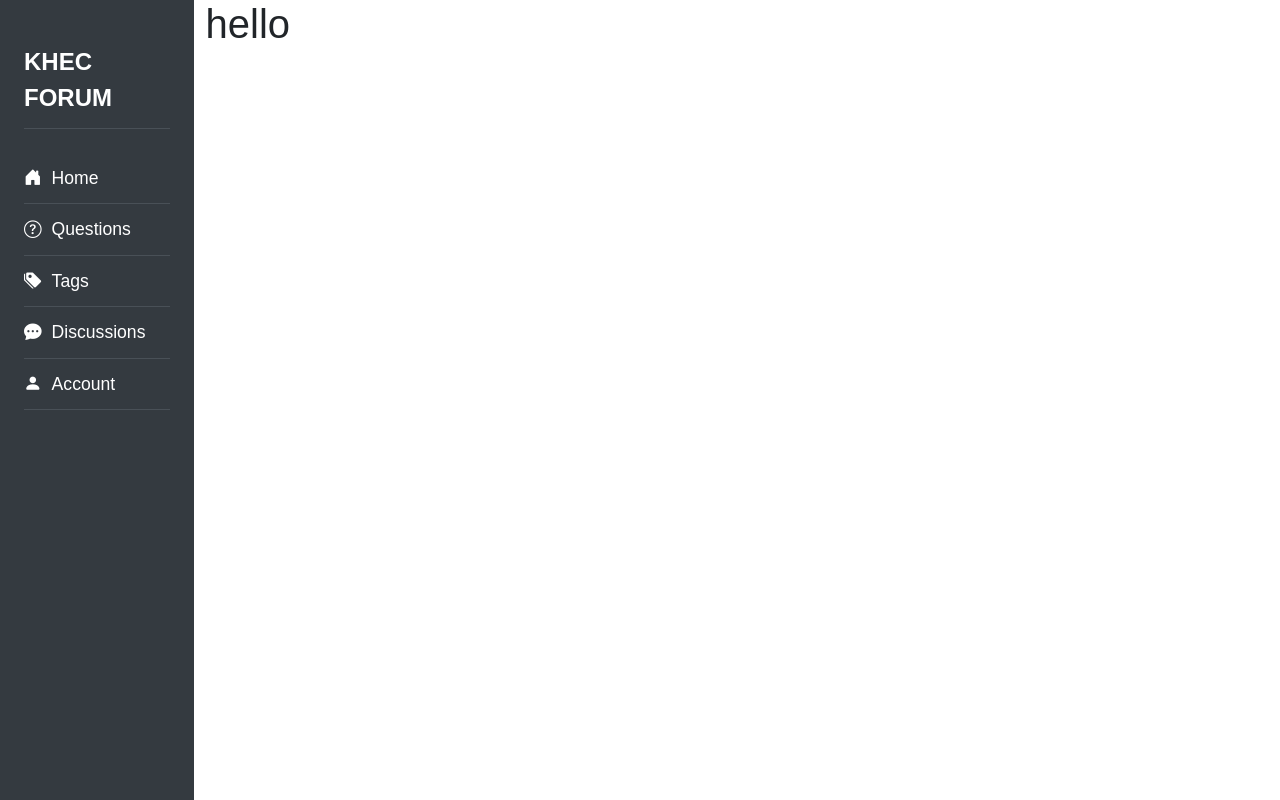
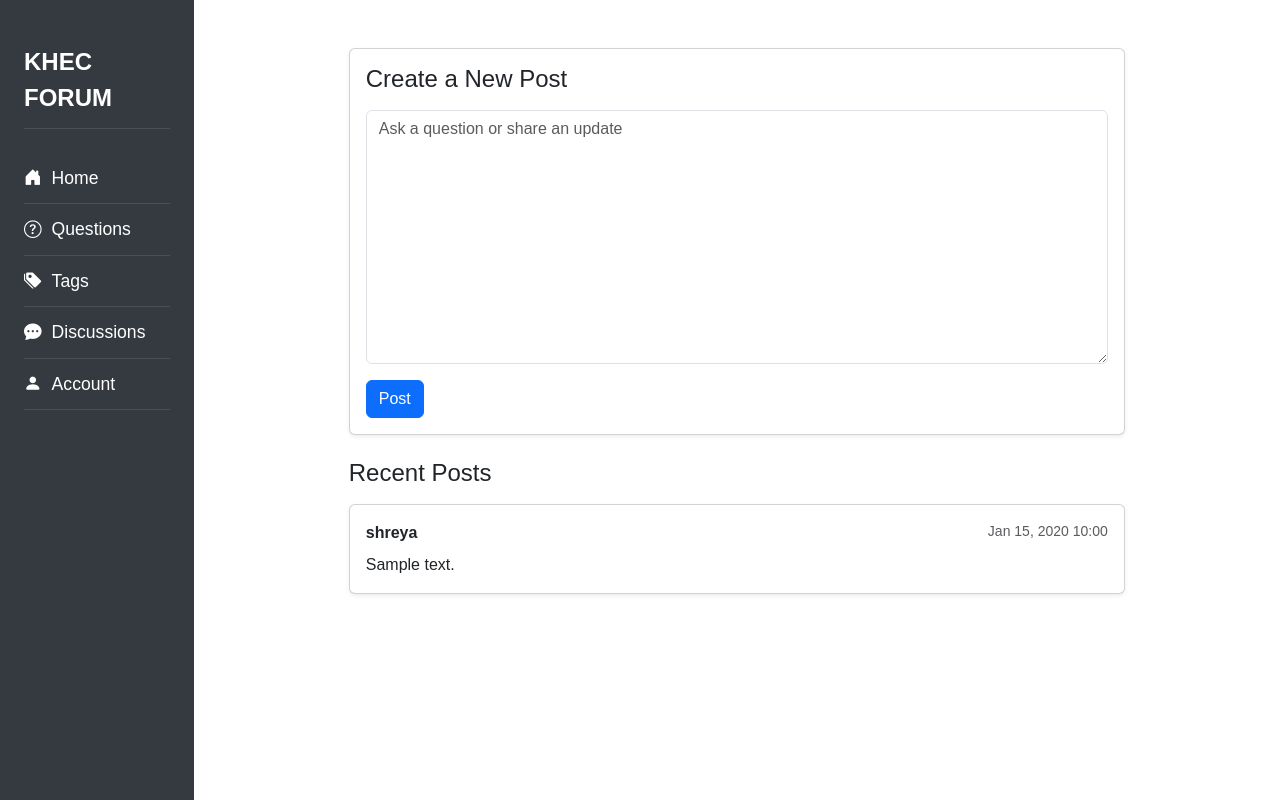
Before and after one commit to nugennn/student-forum, a Django app: page / in a window 1280 px wide. Run offline with Django 5.2, Linux system fonts and the light colour scheme; a user stored in the database is signed in; data comes from the database, SQL or seed files in the repository; tables that the repository leaves empty hold one stand-in row (values such as "Sample post").

Commit message:
updated home page

```diff
--- a/stdforum/forum/admin.py
+++ b/stdforum/forum/admin.py
@@ -1,6 +1,6 @@
 from django.contrib import admin
 from django.contrib.auth.models import Group, User
-from .models import Profile
+from .models import Profile, Post
 
 class ProfileInline(admin.StackedInline):
 	model = Profile
@@ -16,4 +16,5 @@ class UserAdmin(admin.ModelAdmin):
 # Unregister initial User
 admin.site.unregister(User)
 admin.site.register(User, UserAdmin)
+admin.site.register(Post)
 # admin.site.register(Profile)
--- /dev/null
+++ b/stdforum/forum/forms.py
@@ -0,0 +1,17 @@
+from django import forms
+from .models import Post, Profile
+
+class PostForm(forms.ModelForm):
+	body = forms.CharField(required=True,
+		widget=forms.widgets.Textarea(
+			attrs={
+			"placeholder": "Ask a question or share an update",
+			"class":"form-control",
+			}
+			),
+			label="",
+		)
+
+	class Meta:
+		model = Post
+		exclude = ("user", "likes",)
--- a/stdforum/forum/models.py
+++ b/stdforum/forum/models.py
@@ -10,6 +10,13 @@ class Post(models.Model):
 		)
 	body = models.CharField(max_length=200)
 	created_at = models.DateTimeField(auto_now_add=True)
+
+	def __str__(self):
+		return(
+			f"{self.user} "
+			f"({self.created_at:%Y-%m-%d %H:%M}): "
+			f"{self.body}..."
+			)
 
 class Profile(models.Model):
     user = models.OneToOneField(User, on_delete=models.CASCADE)
--- a/stdforum/forum/templates/home.html
+++ b/stdforum/forum/templates/home.html
@@ -1,5 +1,44 @@
 {% extends 'base.html' %}
+
 {% block content %}
+<div class="container mt-5" style="max-width: 800px;">
 
-<h1> hello </h1>
+  {% if user.is_authenticated %}
+    <div class="card shadow-sm mb-4">
+      <div class="card-body">
+        <h4 class="card-title mb-3">Create a New Post</h4>
+        <form method="POST">
+          {% csrf_token %}
+          {{ form.body }}
+          <button type="submit" class="btn btn-primary mt-3">Post</button>
+        </form>
+      </div>
+    </div>
+  {% else %}
+    <div class="alert alert-warning text-center mb-4">
+      Please <a href="{% url 'login' %}">log in</a> to create a post.
+    </div>
+  {% endif %}
+
+  <h4 class="mb-3">Recent Posts</h4>
+
+  {% if posts %}
+    {% for post in posts %}
+      <div class="card mb-3 shadow-sm">
+        <div class="card-body">
+          <div class="d-flex justify-content-between mb-2">
+            <span class="fw-bold">{{ post.user.username }}</span>
+            <small class="text-muted">{{ post.created_at|date:"M d, Y H:i" }}</small>
+          </div>
+          <p class="card-text" style="white-space: pre-wrap;">{{ post.body }}</p>
+        </div>
+      </div>
+    {% endfor %}
+  {% else %}
+    <div class="alert alert-info text-center">
+      No posts yet.
+    </div>
+  {% endif %}
+
+</div>
 {% endblock %}
--- a/stdforum/forum/views.py
+++ b/stdforum/forum/views.py
@@ -1,10 +1,32 @@
 # your_app/views.py
-from django.shortcuts import render, redirect
+from django.shortcuts import render, redirect, get_object_or_404
 from .models import Profile, Post
 from django.contrib import messages
+from .forms import PostForm
+from django import forms
+
+from django.shortcuts import render, redirect
+from django.contrib import messages
+from .models import Post
+from .forms import PostForm
 
 def home(request):
-    return render(request, 'home.html', {})
+    if request.user.is_authenticated:
+        form = PostForm(request.POST or None)
+        if request.method == "POST":
+            if form.is_valid():
+                post = form.save(commit=False)
+                post.user = request.user
+                post.save()
+                messages.success(request, "Your post has been published!")
+                return redirect('home')
+        posts = Post.objects.all().order_by("-created_at")
+        return render(request, 'home.html', {'posts': posts, 'form': form})
+    else:
+        posts = Post.objects.all().order_by("-created_at")
+        return render(request, 'home.html', {'posts': posts})
+
+
 
 
 def profile_list(request):
@@ -17,20 +39,26 @@ def profile_list(request):
 
 def profile(request, pk):
     if request.user.is_authenticated:
-        profile = Profile.objects.get(user_id=pk)
+        profile = get_object_or_404(Profile, user_id=pk)
+
         if request.method == "POST":
-            # Get current user
             current_user_profile = request.user.profile
-            # Get form data
-            action = request.POST['follow']
-            # Decide to follow or unfollow
+            action = request.POST.get('follow')
+
             if action == "unfollow":
                 current_user_profile.follows.remove(profile)
             elif action == "follow":
                 current_user_profile.follows.add(profile)
-            # Save the profile
+
             current_user_profile.save()
-        return render(request, 'profile.html', {"profile": profile})
+
+        # Get all posts by the profile's user
+        posts = Post.objects.filter(user=profile.user).order_by('-created_at')
+
+        return render(request, 'profile.html', {
+            "profile": profile,
+            "posts": posts,
+        })
     else:
-        messages.success(request, "You Must Be Logged In To View This Page...")
+        messages.success(request, "You must be logged in to view this page.")
         return redirect('home')
```
Also changed, not shown: stdforum/forum/templates/profile.html (+36 -1 lines).
